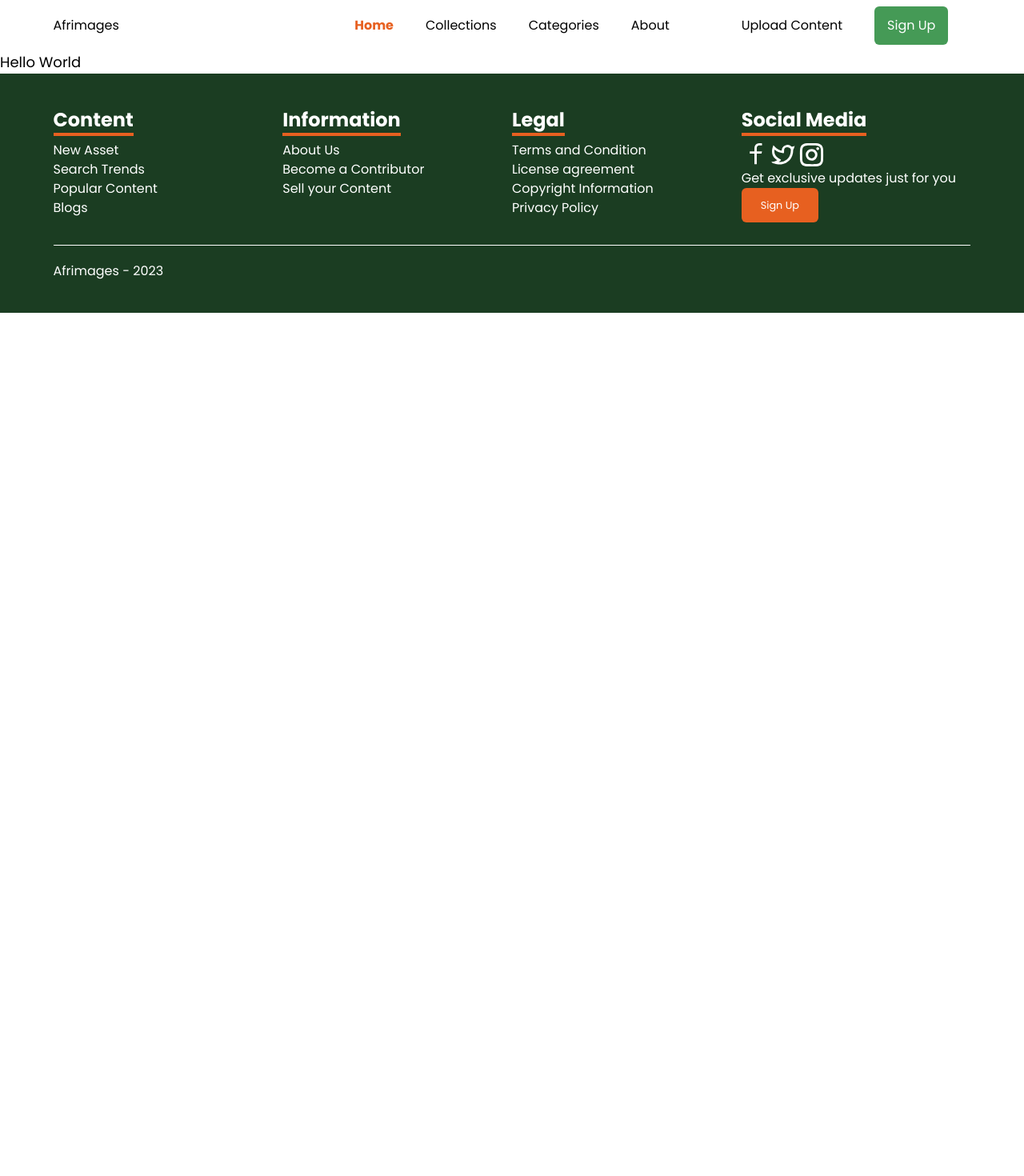
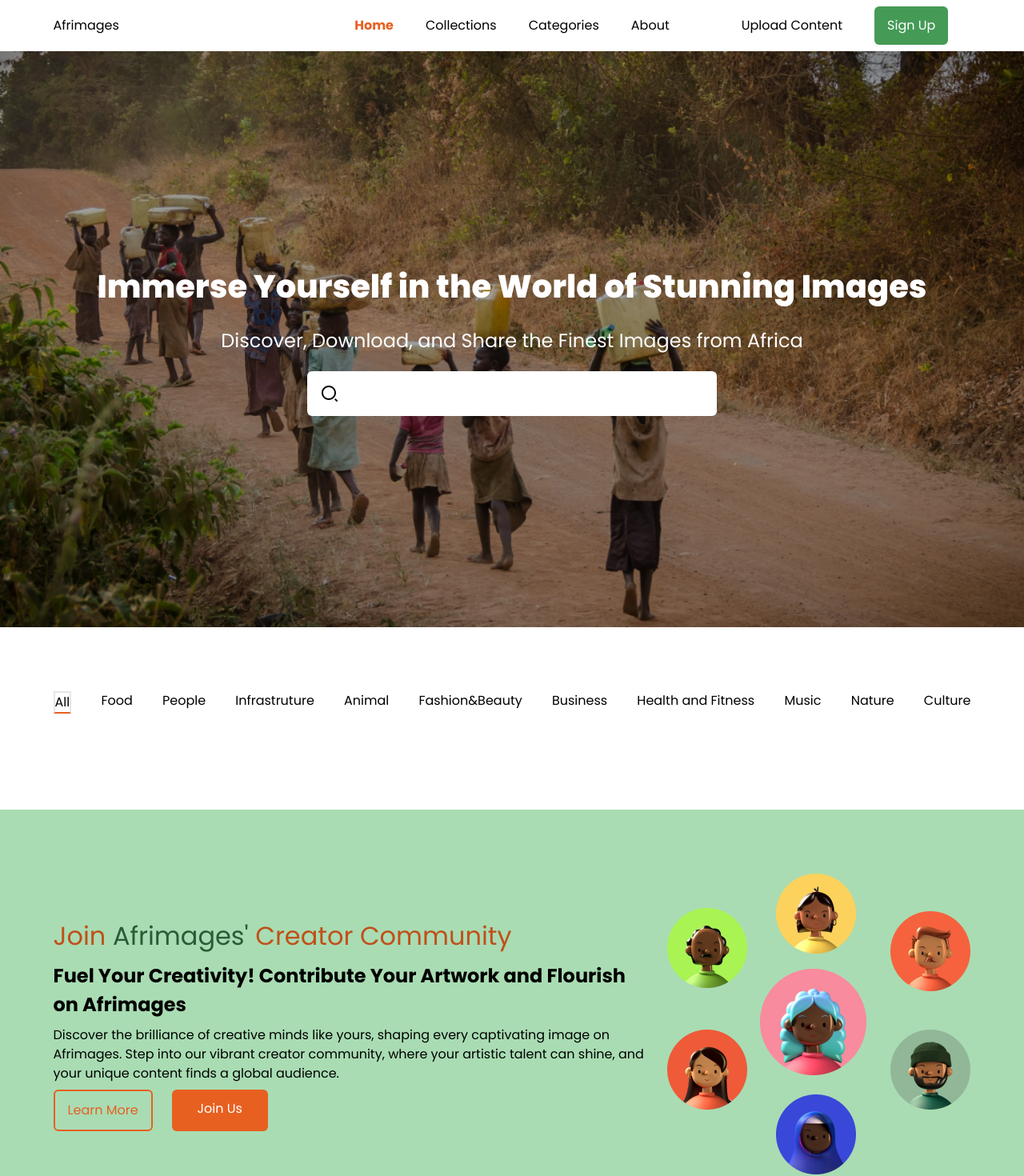
Before and after one commit to Afrimages/Afrimages-Frontend, a Next.js app: page / in a window 1280 px wide. Shown: the top 1470 px of the page at 80% size. Before the commit the page ends 800 px from the top, so only its background shows below. Built offline with nearby package versions, Linux system fonts and the light colour scheme.

Commit message:
feat(app): create home page
- import required assets

closes #4

```diff
--- /dev/null
+++ b/app/_components/Banner.tsx
@@ -0,0 +1,40 @@
+import Image from 'next/image';
+
+import clusterImg from '@/public/cluster.png';
+
+export default function Banner() {
+  return (
+    <section className='flex gap-5 my-10 py-20 px-xPadding items-center bg-green500'>
+      <div className='flex gap-2 flex-col'>
+        <h1 className='text-[2em] text-orange900'>
+          Join <span className='text-green1000'>Afrimages&apos;</span> Creator
+          Community
+        </h1>
+
+        <h3 className='text-[1.5em] font-bold'>
+          Fuel Your Creativity! Contribute Your Artwork and Flourish on
+          Afrimages
+        </h3>
+
+        <p>
+          Discover the brilliance of creative minds like yours, shaping every
+          captivating image on Afrimages. Step into our vibrant creator
+          community, where your artistic talent can shine, and your unique
+          content finds a global audience.
+        </p>
+
+        <div className='flex gap-6'>
+          <div className='bg-transparent border-2 border-orange800 border-solid text-orange800 py-3 px-4 rounded-md'>
+            Learn More
+          </div>
+
+          <div className='bg-orange800 text-white py-3 px-8 rounded-md'>
+            Join Us
+          </div>
+        </div>
+      </div>
+
+      <Image src={clusterImg} alt='' />
+    </section>
+  );
+}
--- /dev/null
+++ b/app/_components/Hero.tsx
@@ -0,0 +1,25 @@
+import React from 'react';
+import { RiSearch2Line } from 'react-icons/ri';
+
+export default function Hero() {
+  return (
+    <section
+      className='w-full h-[90vh] bg-amber-200 bg-cover bg-center bg-no-repeat flex flex-col gap-5 items-center justify-center text-center'
+      style={{ backgroundImage: `url(./banner.png)` }}
+    >
+      {/* <img src="./banner.png" alt="" className='w-full h-full'/> */}
+      <h1 className='text-[2.5em] font-[800] text-white'>
+        Immerse Yourself in the World of Stunning Images
+      </h1>
+
+      <p className='text-white text-[1.5em]'>
+        Discover, Download, and Share the Finest Images from Africa
+      </p>
+
+      <div className='flex gap-2 items-center bg-white rounded-md w-[40%] p-4'>
+        <RiSearch2Line size={24} />
+        <input type='text' className='outline-none focus:outline-none' />
+      </div>
+    </section>
+  );
+}
--- /dev/null
+++ b/app/_components/Main.tsx
@@ -0,0 +1,40 @@
+'use client';
+
+import React, { useState } from 'react';
+
+export default function Main() {
+  const categories = [
+    'All',
+    'Food',
+    'People',
+    'Infrastruture',
+    'Animal',
+    'Fashion&Beauty',
+    'Business',
+    'Health and Fitness',
+    'Music',
+    'Nature',
+    'Culture',
+  ];
+
+  const [select, setSelect] = useState(0);
+
+  return (
+    <section className='py-20 px-xPadding'>
+      <div className='flex justify-between'>
+        {categories.map((item, i) => {
+          return (
+            <div
+              key={i}
+              className={`'cursor-pointer' ${
+                select === i && 'border-b-orange800 border-2'
+              }`}
+            >
+              {item}
+            </div>
+          );
+        })}
+      </div>
+    </section>
+  );
+}
--- a/app/page.tsx
+++ b/app/page.tsx
@@ -1,3 +1,15 @@
+import Hero from './_components/Hero';
+import Main from './_components/Main';
+import Banner from './_components/Banner';
+
 export default function Home() {
-  return <div className='font-inter text-lg'>Hello World</div>;
+  return (
+    <div>
+      <Hero />
+
+      <Main />
+
+      <Banner />
+    </div>
+  );
 }
```
Also changed, not shown: public/banner.png (added), public/cluster.png (added).
